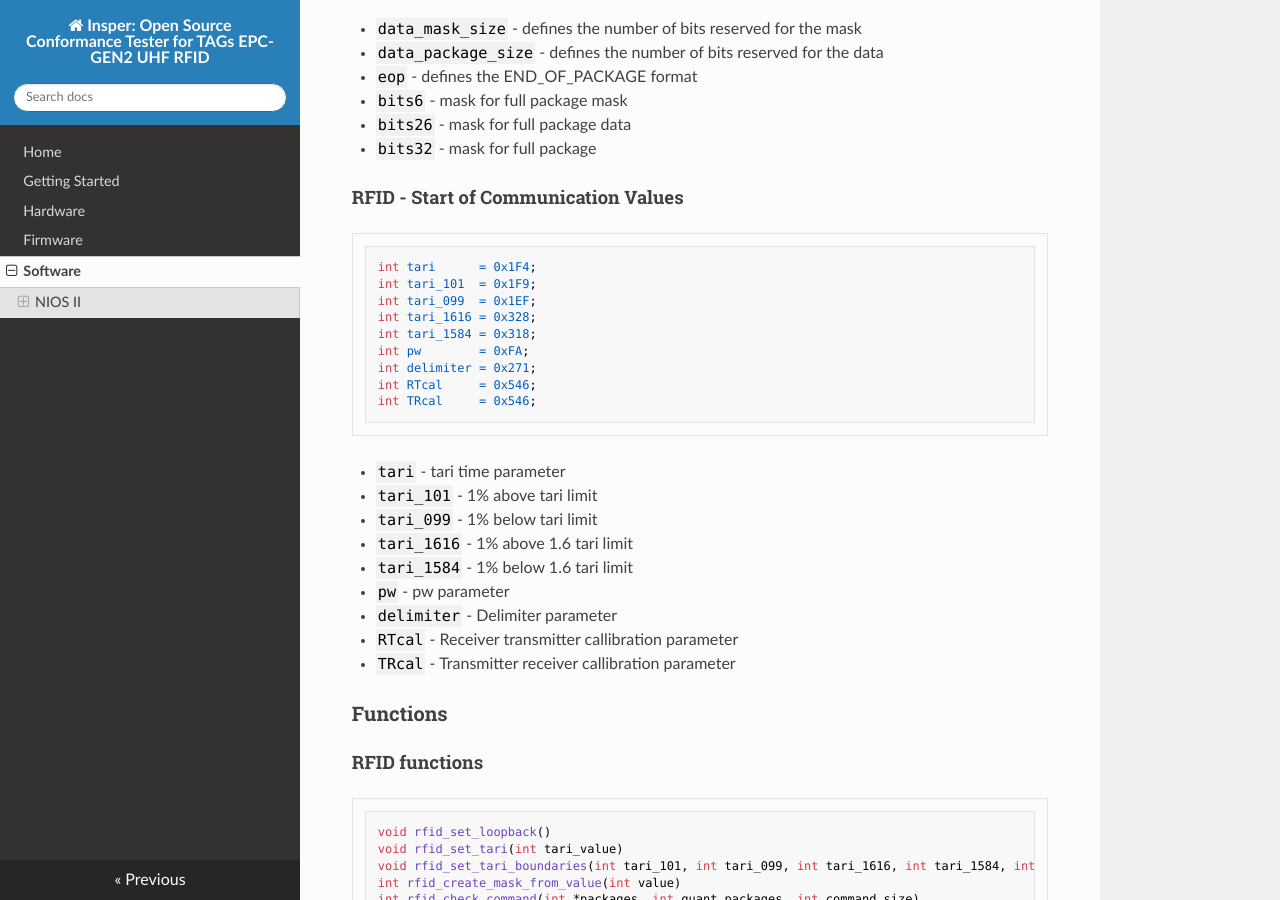
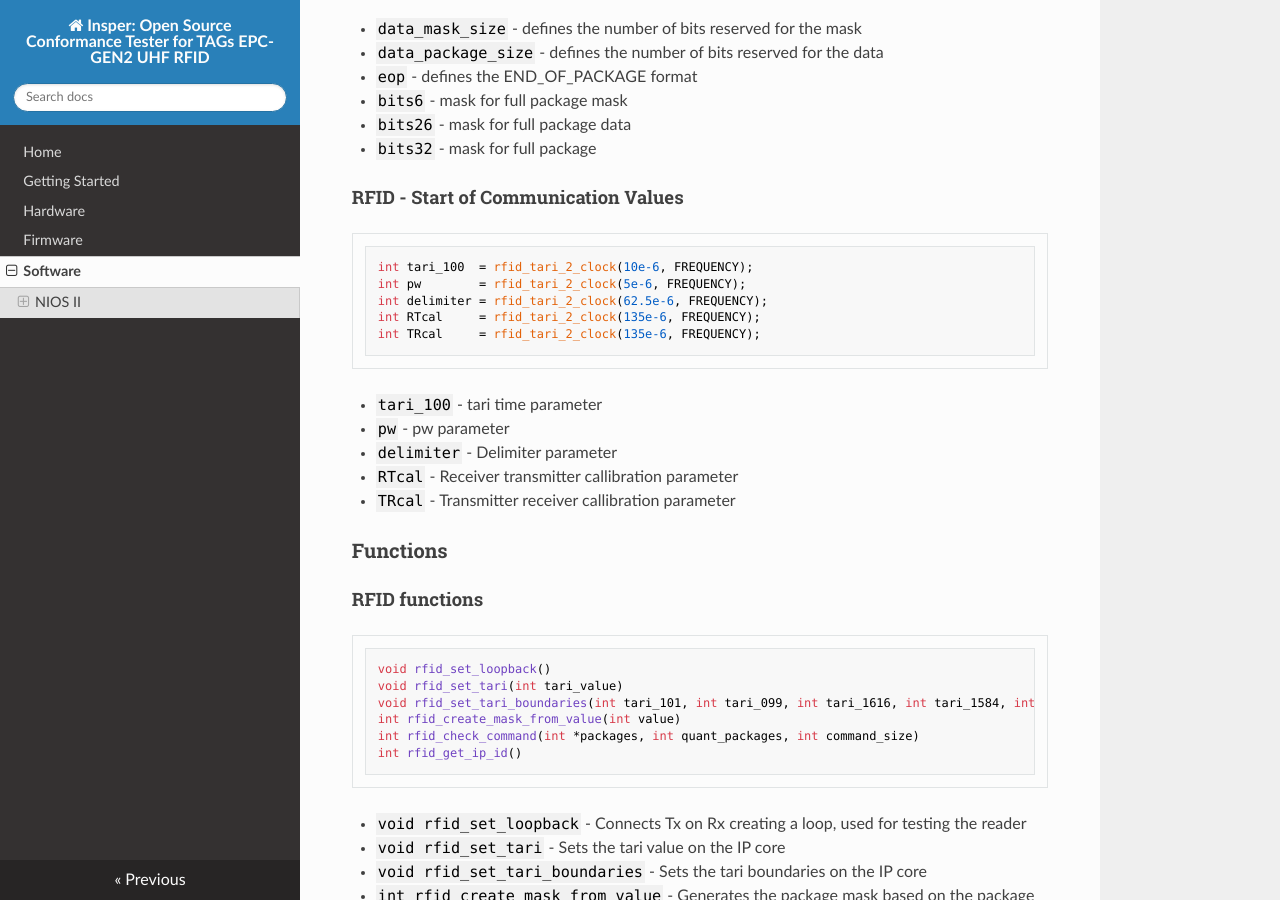
Before and after one commit to pfeinsper/21b-indago-rfid-conformance-tester, an MkDocs documentation site: the page built from docs-src/software.md, in a window 1280 px wide and 900 px high, scrolled down 3424 px. Built offline with MkDocs 1.6.1, drawn with Linux system fonts in a browser that asks for light colours; nearby versions of some CDN libraries.

Commit message:
docs softare update

````diff
--- a/docs-src/software.md
+++ b/docs-src/software.md
@@ -157,22 +157,14 @@ define bits32              (0xFFFFFFFF)
 #### RFID - Start of Communication Values
 
 ```c
-int tari      = 0x1F4;
-int tari_101  = 0x1F9;
-int tari_099  = 0x1EF;
-int tari_1616 = 0x328;
-int tari_1584 = 0x318;
-int pw        = 0xFA;
-int delimiter = 0x271;
-int RTcal     = 0x546;
-int TRcal     = 0x546;
+int tari_100  = rfid_tari_2_clock(10e-6, FREQUENCY);
+int pw        = rfid_tari_2_clock(5e-6, FREQUENCY);
+int delimiter = rfid_tari_2_clock(62.5e-6, FREQUENCY);
+int RTcal     = rfid_tari_2_clock(135e-6, FREQUENCY);
+int TRcal     = rfid_tari_2_clock(135e-6, FREQUENCY);
 ```
 
-- <guide>tari</guide>        - tari time parameter
-- <guide>tari_101</guide>    - 1% above tari limit
-- <guide>tari_099</guide>    - 1% below tari limit
-- <guide>tari_1616</guide>   - 1% above 1.6 tari limit
-- <guide>tari_1584</guide>   - 1% below 1.6 tari limit
+- <guide>tari_100</guide>    - tari time parameter
 - <guide>pw</guide>          - pw parameter
 - <guide>delimiter</guide>   - Delimiter parameter
 - <guide>RTcal</guide>       - Receiver transmitter callibration parameter
````
